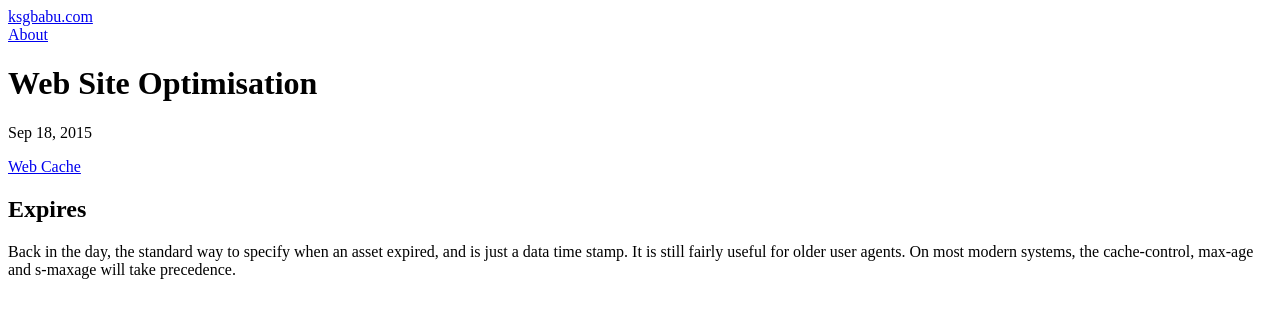
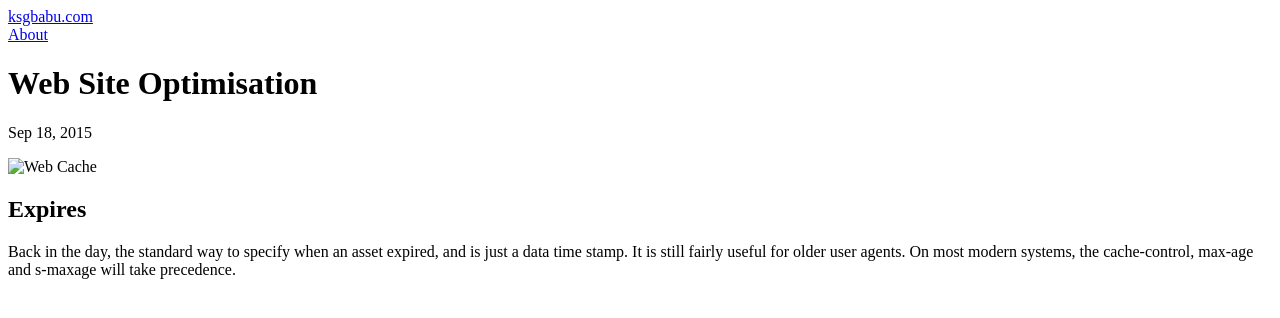
Before and after one commit to ksgbabu/ksgbabu.github.io, a Jekyll site: the page built from _posts/sept-2015/2015-09-18-Web-Site-Optimisation.md, in a window 1280 px wide. Shown: the top 318 px of the page. Built offline with Jekyll 4.4.1, drawn with Linux system fonts in a browser that asks for light colours.

Commit message:
corrections in code

```diff
--- a/_posts/sept-2015/2015-09-18-Web-Site-Optimisation.md
+++ b/_posts/sept-2015/2015-09-18-Web-Site-Optimisation.md
@@ -2,8 +2,8 @@
 layout: post
 ---
 
-[Web Cache](../image/web-cache.png)
+![Web Cache](../image/web-cache.png)
 
-Expires
-------
+##Expires
+
 Back in the day, the standard way to specify when an asset expired, and is just a data time stamp.  It is still fairly useful for older user agents.  On most modern systems, the cache-control, max-age and s-maxage will take precedence.
```
Also changed, not shown: _posts/oct-2015/2015-10-8-CAS-integrations.md (+1 -1 lines), _posts/sept-2015/2015-09-15-SOAP-MTOM-DTOM-MIME.md (renamed from _posts/sept-2015/2015-09-15-SOPA-MTOM-DTOM-MIME.md, +2 -2 lines).
